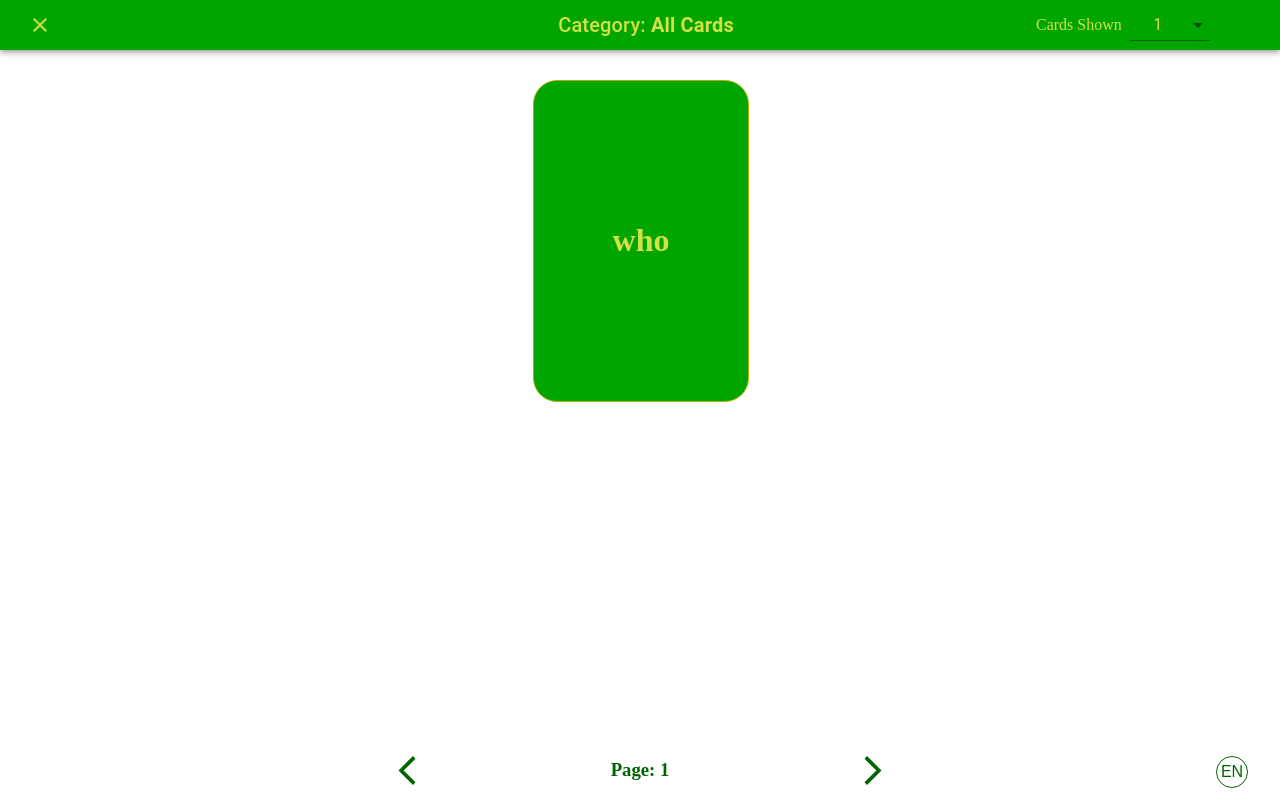
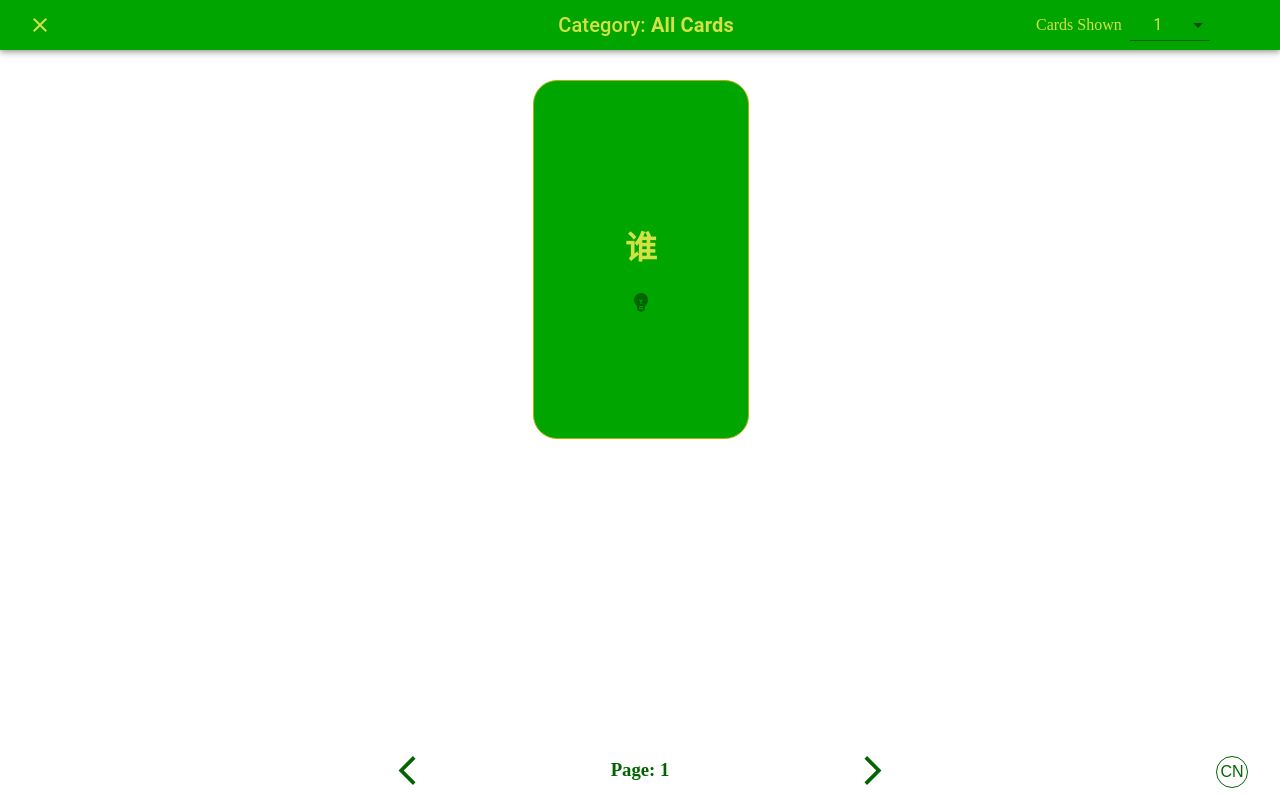
Before and after one commit to davidfitz314/HSK-Learn, a React (Create React App) app: page / in a window 1280 px wide. Both pictures are taken after a click on the button "ALL CARDS". Built offline with nearby package versions, Linux system fonts and the light colour scheme.

Commit message:
moved isEnglish state up to wrapper level parent for consistency between card categories

```diff
--- a/src/components/BodyWrapper.tsx
+++ b/src/components/BodyWrapper.tsx
@@ -35,6 +35,7 @@ export const BodyWrapper = ({ level, allCardWords, currentLevel, children}: body
     const [open, setOpen] = useState(false);
     const [selected, setSelected] = useState<number>(1);
     const [page, setPage] = useState(0);
+    const [english, setEnglish] = useState<boolean>(false);
     const openCategoryDialog = (cat: cardGroups) => {
         setSelectedCategory(cat);
         setOpen(true);
@@ -59,7 +60,7 @@ export const BodyWrapper = ({ level, allCardWords, currentLevel, children}: body
                     <Button className={classes.button} onClick={()=>openCategoryDialog({ type: 'All Cards', items: allCardWords })}>All Cards</Button>
                 </Grid>
             </Grid>
-            <CardDisplay cardObj={category} open={open} handleClose={closeCategoryDialog} selected={selected} setSelected={setSelected} page={page} setPage={setPage} />
+            <CardDisplay cardObj={category} open={open} handleClose={closeCategoryDialog} selected={selected} setSelected={setSelected} page={page} setPage={setPage} english={english} setEnglish={setEnglish} />
             {children}
         </div>
     )
--- a/src/components/Card.tsx
+++ b/src/components/Card.tsx
@@ -13,12 +13,12 @@ export const Card = ({ card, english}: cardTypes) => {
     const setCardFlip = () => setFlipped(!flipped);
     return (
         <>
-        {english && (
+        {!english && (
             <ReactCardFlip isFlipped={flipped} infinite>
                 <CardFace key="front" text={card.chinese} flip={setCardFlip} hint={card.pinyin} />
                 <CardFace key="back" text={card.english} flip={setCardFlip} />
             </ReactCardFlip>)}
-        {!english && (
+        {english && (
             <ReactCardFlip isFlipped={flipped} infinite>
                 <CardFace key="front" text={card.english} flip={setCardFlip} />
                 <CardFace key="back" text={card.chinese} flip={setCardFlip} hint={card.pinyin} />
--- a/src/components/CardDisplay.tsx
+++ b/src/components/CardDisplay.tsx
@@ -44,9 +44,11 @@ type cardProps = {
     setSelected: (num: number) => void,
     page: number,
     setPage: (num:number) => void;
+    english: boolean,
+    setEnglish: (isEng: boolean) => void,
 }
 
-export const CardDisplay = ({ cardObj, open, handleClose, selected, setSelected, setPage, page }: cardProps) => {
+export const CardDisplay = ({ cardObj, open, handleClose, selected, setSelected, setPage, page, english, setEnglish }: cardProps) => {
     const { items } = cardObj;
     const classes = useStyles();
     const numsArray: number[] = [];
@@ -114,7 +116,7 @@ export const CardDisplay = ({ cardObj, open, handleClose, selected, setSelected,
                         </Grid>
                     </Grid>
                 </AppBar>
-                <CardPageNavigation items={cardObj.items} cardsPerPage={selected} page={page} setPage={setPage} />
+                <CardPageNavigation items={cardObj.items} cardsPerPage={selected} page={page} setPage={setPage} english={english} setEnglish={setEnglish} />
             </Dialog>
         </div>
     );
--- a/src/components/CardPageNavigation.tsx
+++ b/src/components/CardPageNavigation.tsx
@@ -1,4 +1,4 @@
-import React, { useState } from 'react';
+import React from 'react';
 import Grid from '@material-ui/core/Grid';
 import { Card } from './Card';
 import { createStyles, makeStyles, Theme } from '@material-ui/core/styles';
@@ -21,6 +21,8 @@ type cardPageNavProps = {
     cardsPerPage: number,
     page: number,
     setPage: (num: number) => void,
+    english: boolean,
+    setEnglish: (isEng: boolean) => void,
 }
 
 const shuffle = (array: languageGroups[]) => {
@@ -45,11 +47,10 @@ const getCardsPerPage = (items: languageGroups[], cardsPerPage: number) => {
     return outArray;
 }
 
-export const CardPageNavigation = ({items, cardsPerPage, page, setPage}: cardPageNavProps) => {
+export const CardPageNavigation = ({items, cardsPerPage, page, setPage, english, setEnglish}: cardPageNavProps) => {
     const classes = useStyles();
     const shuffledItems = shuffle(items);
     const cardsArray: languageGroups[][] = getCardsPerPage(shuffledItems, cardsPerPage);
-    const [english, setEnglish] = useState(false);
     console.log('cardsArray', cardsArray);
     const nextPage = () => {
         if (cardsArray.length - 1 > page) {
@@ -94,9 +95,8 @@ export const CardPageNavigation = ({items, cardsPerPage, page, setPage}: cardPag
             </Grid>
         </Grid>
         <IconButton  color="inherit" onClick={()=>setEnglish(!english)} style={{ height: '32px', width: '32px', position: 'fixed', bottom: '12px', right: '32px', border: ' 1.5px solid #006400' }} aria-label="forward">
-            <p style={{ fontSize: 'medium', color: '#006400' }}>{!english ? 'EN' : 'CN'}</p>
+            <p style={{ fontSize: 'medium', color: '#006400' }}>{english ? 'EN' : 'CN'}</p>
         </IconButton>
-
         </div>
     )
 }
```
